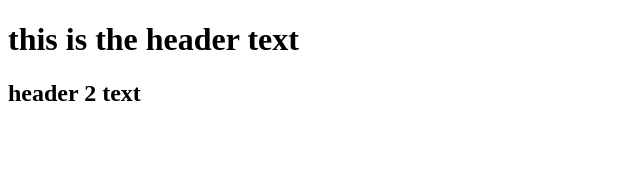
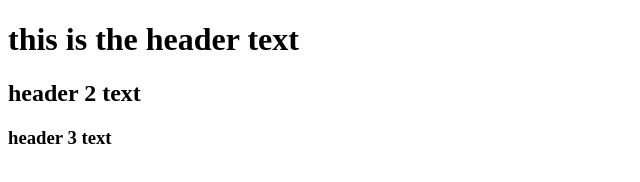
Before and after one commit to gopalbbharadva/git-sample, a plain HTML site: page index.html in a window 1280 px wide. Shown: the whole page, without its empty margins (0-640 px from the left). Drawn offline with Linux system fonts and the light colour scheme.

Commit message:
Feat: added 3rd header

```diff
--- a/index.html
+++ b/index.html
@@ -1,13 +1,17 @@
 <!DOCTYPE html>
 <html lang="en">
+
 <head>
   <meta charset="UTF-8" />
   <meta http-equiv="X-UA-Compatible" content="IE=edge" />
   <meta name="viewport" content="width=device-width, initial-scale=1.0" />
   <title>Document</title>
 </head>
+
 <body>
   <h1>this is the header text</h1>
   <h2>header 2 text</h2>
+  <h3>header 3 text</h3>
 </body>
+
 </html>
```
Lines whose indentation alone changed are shown as unchanged.
